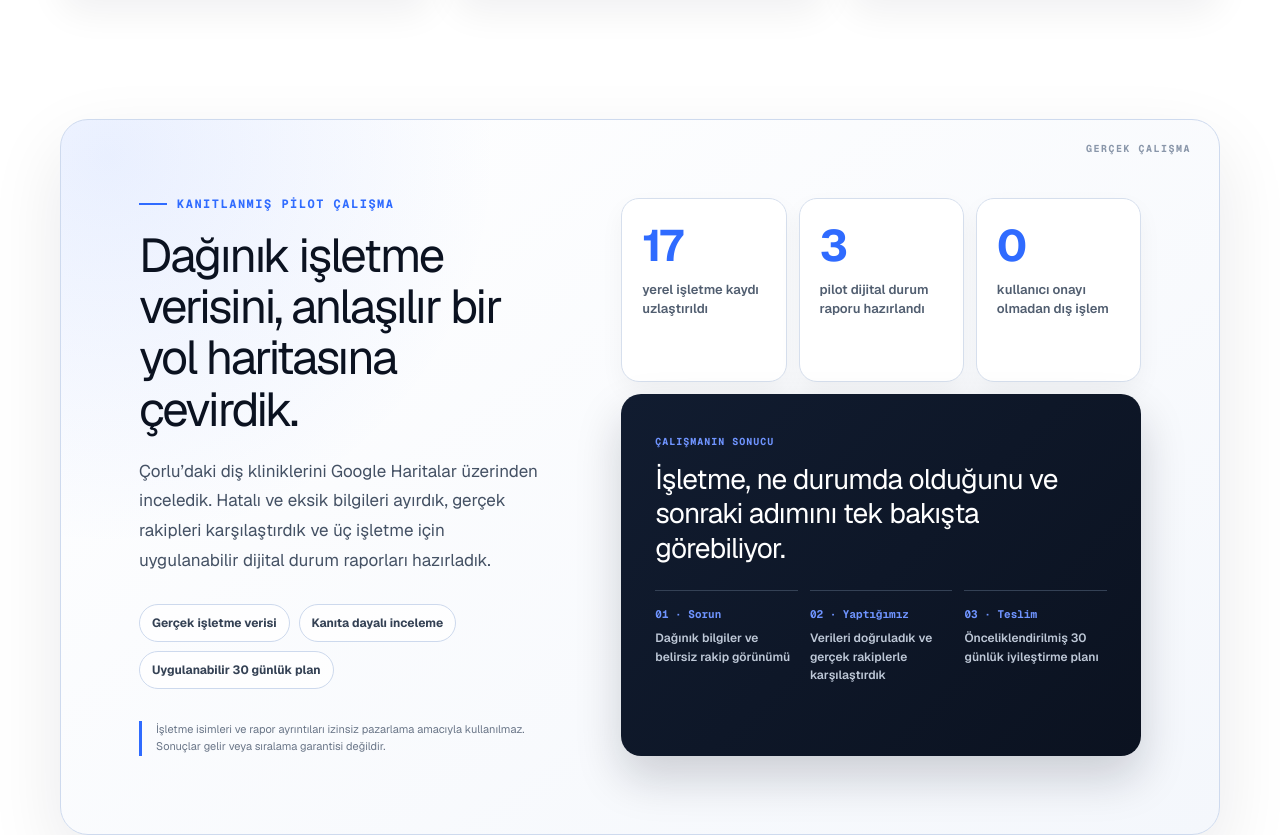
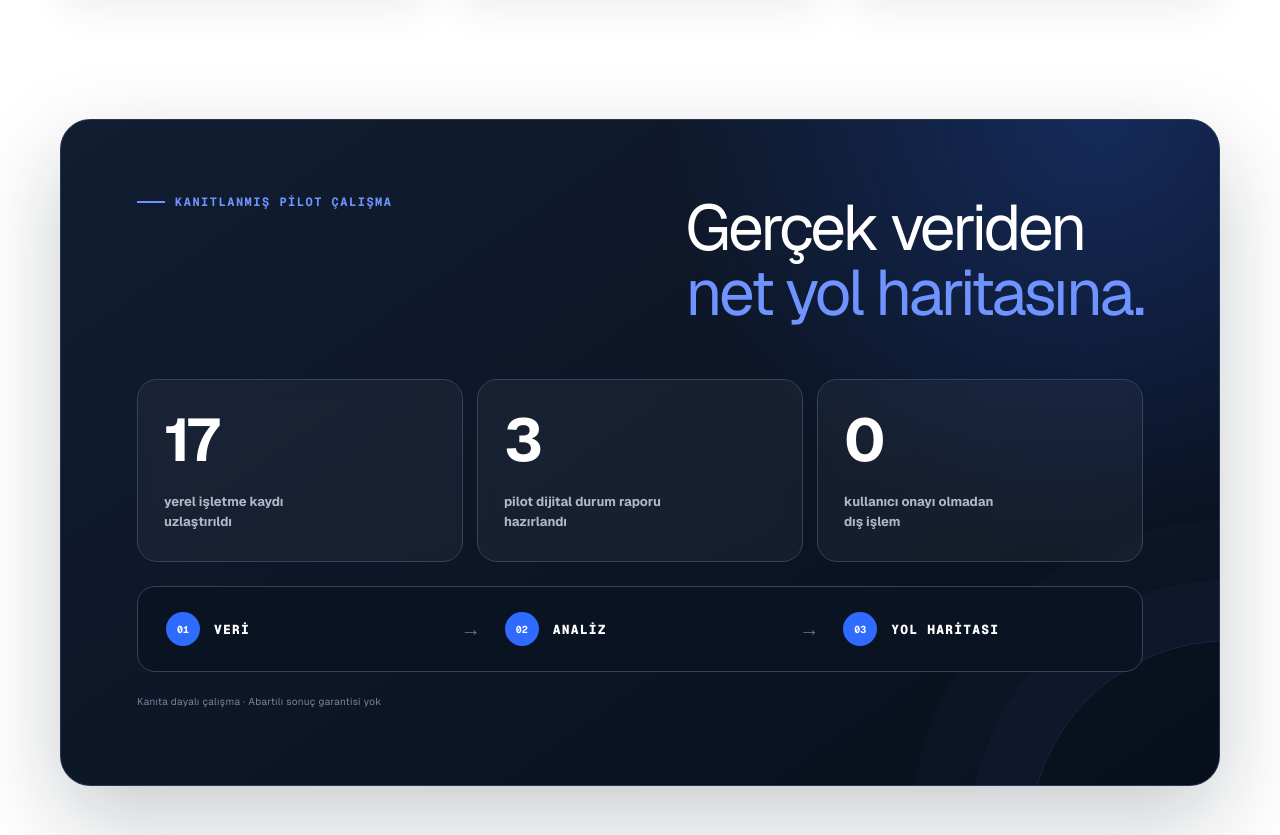
Before and after one commit to umutisbilen35-create/agentaxis-site, a Next.js app: page / in a window 1280 px wide. Shown: the part 1670-2505 px from the top of the page. Built offline with nearby package versions, Linux system fonts and the light colour scheme.

Commit message:
Ornek calismayi sade ve kurumsal yap

```diff
--- a/app/globals.css
+++ b/app/globals.css
@@ -60,17 +60,26 @@ footer { border-top:1px solid var(--line); min-height:130px; display:flex; align
 @media(max-width:850px){.shell{width:min(100% - 30px,680px)}.nav{height:72px}.navCta{display:none}.hero{grid-template-columns:1fr;gap:45px;padding-block:58px}.axisCard{min-height:420px}.proofGrid{grid-template-columns:1fr 1fr;padding-block:32px}.proofGrid p{grid-column:1/-1}.sectionHead{display:block}.serviceGrid{grid-template-columns:1fr}.serviceGrid article{min-height:220px}.serviceGrid h3{margin-top:55px}.pilot{grid-template-columns:1fr;padding:42px 30px;gap:30px}.pilotBadge{width:120px;height:120px}.pilotBadge b{font-size:48px}.pilotSteps{grid-template-columns:1fr 1fr}.report{grid-template-columns:1fr;padding:38px 28px;gap:38px}.finderSection{grid-template-columns:1fr;gap:35px;padding-top:90px}.finderCopy{position:static}.contact{display:block;padding-block:90px}.contact .primary{margin-top:35px}.trustRow{gap:12px}footer{flex-direction:column;align-items:flex-start;justify-content:center;padding-block:30px}h1{letter-spacing:-2.6px}}
 @media(max-width:520px){.heroActions{align-items:flex-start;flex-direction:column}.proofGrid{grid-template-columns:1fr}.proofGrid p{grid-column:auto}.section{padding-block:80px}.axisCard{padding:34px 25px}.axisLine{left:44px}.metric{left:25px;right:25px}.pilotSteps{grid-template-columns:1fr}.goalGrid{grid-template-columns:1fr}.needAssistant{padding:22px 18px}.contact h2{font-size:36px}}
 
-.caseStudy { margin-bottom:120px; padding:78px; border:1px solid #cedaee; border-radius:28px; display:grid; grid-template-columns:.88fr 1.12fr; gap:74px; background:radial-gradient(circle at 4% 5%,rgba(47,107,255,.1),transparent 30%),linear-gradient(145deg,#fff,#f4f7fc); box-shadow:0 28px 75px rgba(11,18,32,.09); position:relative; overflow:hidden; }
-.caseStudy:before { content:"GERÇEK ÇALIŞMA"; position:absolute; top:22px; right:28px; color:#8a97aa; font:700 10px var(--font-geist-mono); letter-spacing:1.5px; }
+.caseStudy { margin-bottom:120px; padding:76px; border:1px solid #263750; border-radius:30px; background:radial-gradient(circle at 90% 0,rgba(47,107,255,.24),transparent 35%),linear-gradient(145deg,#111d31,#080f1c); color:#fff; box-shadow:0 34px 90px rgba(11,18,32,.22); position:relative; overflow:hidden; }
+.caseStudy:before { content:""; position:absolute; width:400px; height:400px; border:1px solid rgba(111,148,255,.16); border-radius:50%; right:-210px; bottom:-255px; box-shadow:0 0 0 60px rgba(111,148,255,.035),0 0 0 120px rgba(111,148,255,.02); }
+.caseTop { display:flex; justify-content:space-between; align-items:start; gap:60px; margin-bottom:54px; position:relative; z-index:1; }
+.caseTop h2 { margin:0; font-size:clamp(42px,5vw,66px); line-height:1.01; letter-spacing:-3px; }
+.caseTop h2 em { color:var(--blue2); font-style:normal; }
 .caseIntro h2,.about h2,.pilotTerms h2 { font-size:clamp(34px,3.7vw,50px); line-height:1.08; letter-spacing:-2.2px; margin:0 0 22px; }
 .caseIntro>p:not(.eyebrow,.caseNote) { color:#445164; font-size:17px; line-height:1.75; }
 .caseTags { display:flex; flex-wrap:wrap; gap:9px; margin:28px 0 32px; }
 .caseTags span { padding:9px 12px; border:1px solid #cdd9ed; border-radius:999px; background:rgba(255,255,255,.78); color:#344154; font-size:12px; font-weight:700; }
 .caseNote { color:#697587; font-size:11px; line-height:1.6; border-left:3px solid var(--blue); padding-left:14px; margin-bottom:0; }
-.outcomeGrid { display:grid; grid-template-columns:repeat(3,1fr); gap:12px; }
-.outcomeGrid>div { min-height:138px; border:1px solid #d6dfed; border-radius:18px; padding:25px 20px; background:#fff; box-shadow:0 10px 24px rgba(11,18,32,.045); }
-.outcomeGrid strong { display:block; color:var(--blue); font-size:44px; line-height:1; margin-bottom:13px; letter-spacing:-1.5px; }
-.outcomeGrid span { display:block; color:#515e70; font-size:13px; line-height:1.45; font-weight:600; }
+.outcomeGrid { display:grid; grid-template-columns:repeat(3,1fr); gap:14px; position:relative; z-index:1; }
+.outcomeGrid>div { min-height:176px; border:1px solid #34445d; border-radius:20px; padding:30px 26px; background:rgba(255,255,255,.045); backdrop-filter:blur(8px); }
+.outcomeGrid strong { display:block; color:#fff; font-size:60px; line-height:1; margin-bottom:22px; letter-spacing:-2.5px; }
+.outcomeGrid span { display:block; max-width:160px; color:#aeb9ca; font-size:13px; line-height:1.5; font-weight:650; }
+.caseFlow { display:grid; grid-template-columns:1fr auto 1fr auto 1fr; align-items:center; gap:24px; margin-top:24px; padding:25px 28px; border:1px solid #34445d; border-radius:18px; background:#0a1322; position:relative; z-index:1; }
+.caseFlow div { display:flex; align-items:center; gap:14px; }
+.caseFlow i { width:34px; height:34px; border-radius:50%; display:grid; place-items:center; background:var(--blue); color:#fff; font:normal 700 10px var(--font-geist-mono); }
+.caseFlow b { font:750 13px var(--font-geist-mono); letter-spacing:1.2px; }
+.caseFlow>span { color:#63738b; font-size:20px; }
+.caseLegal { display:block; margin-top:22px; color:#77869a; font-size:10px; letter-spacing:.35px; position:relative; z-index:1; }
 .outcomeGrid article { grid-column:1/-1; padding:34px; background:linear-gradient(135deg,#111c30,#0b1220); color:#fff; border-radius:20px; box-shadow:0 22px 46px rgba(11,18,32,.18); }
 .outcomeGrid small { color:var(--blue2); font:700 10px var(--font-geist-mono); letter-spacing:1px; }
 .outcomeGrid h3 { margin:10px 0 25px; font-size:clamp(23px,2.2vw,30px); line-height:1.22; letter-spacing:-.8px; }
@@ -99,10 +108,10 @@ footer { border-top:1px solid var(--line); min-height:130px; display:flex; align
   .navLinks>a:not(.navCta){display:none}.navCta{display:block;font-size:12px}
   .caseStudy,.about,.pilotTerms{grid-template-columns:1fr;padding:42px 30px;gap:38px}
   .outcomeGrid{grid-template-columns:1fr 1fr}
-  .caseSteps{grid-template-columns:1fr}
+  .caseTop{display:block}.caseTop h2{margin-top:20px}.caseFlow{grid-template-columns:1fr}.caseFlow>span{transform:rotate(90deg);justify-self:start;margin-left:7px}
   .footerLinks{flex-wrap:wrap}
 }
-@media(max-width:520px){.outcomeGrid{grid-template-columns:1fr}.caseStudy{padding:48px 24px}.caseStudy:before{display:none}.outcomeGrid>div{min-height:120px}.caseIntro>p:not(.eyebrow,.caseNote){font-size:16px}}
+@media(max-width:520px){.outcomeGrid{grid-template-columns:1fr}.caseStudy{padding:48px 24px}.caseStudy:before{display:none}.outcomeGrid>div{min-height:138px}.outcomeGrid strong{font-size:52px}.caseFlow{padding:22px}}
 
 /* Hizmetler: ilk bakışta okunabilen, sonuç odaklı kartlar */
 .serviceGrid { gap:22px; }
--- a/app/page.tsx
+++ b/app/page.tsx
@@ -98,29 +98,21 @@ export default function Home() {
       </section>
 
       <section className="caseStudy shell" id="ornek">
-        <div className="caseIntro">
-          <p className="eyebrow"><span /> Kanıtlanmış pilot çalışma</p>
-          <h2>Dağınık işletme verisini, anlaşılır bir yol haritasına çevirdik.</h2>
-          <p>Çorlu’daki diş kliniklerini Google Haritalar üzerinden inceledik. Hatalı ve eksik bilgileri ayırdık, gerçek rakipleri karşılaştırdık ve üç işletme için uygulanabilir dijital durum raporları hazırladık.</p>
-          <div className="caseTags" aria-label="Pilot çalışma özellikleri">
-            <span>Gerçek işletme verisi</span>
-            <span>Kanıta dayalı inceleme</span>
-            <span>Uygulanabilir 30 günlük plan</span>
-          </div>
-          <p className="caseNote">İşletme isimleri ve rapor ayrıntıları izinsiz pazarlama amacıyla kullanılmaz. Sonuçlar gelir veya sıralama garantisi değildir.</p>
+        <div className="caseTop">
+          <p className="eyebrow light"><span /> Kanıtlanmış pilot çalışma</p>
+          <h2>Gerçek veriden<br /><em>net yol haritasına.</em></h2>
         </div>
-        <div className="outcomeGrid">
+        <div className="outcomeGrid" aria-label="Pilot çalışma sonuçları">
           {outcomes.map((item) => <div key={item.value + item.label}><strong>{item.value}</strong><span>{item.label}</span></div>)}
-          <article className="caseResult">
-            <small>ÇALIŞMANIN SONUCU</small>
-            <h3>İşletme, ne durumda olduğunu ve sonraki adımını tek bakışta görebiliyor.</h3>
-            <div className="caseSteps">
-              <p><b>01 · Sorun</b><span>Dağınık bilgiler ve belirsiz rakip görünümü</span></p>
-              <p><b>02 · Yaptığımız</b><span>Verileri doğruladık ve gerçek rakiplerle karşılaştırdık</span></p>
-              <p><b>03 · Teslim</b><span>Önceliklendirilmiş 30 günlük iyileştirme planı</span></p>
-            </div>
-          </article>
         </div>
+        <div className="caseFlow" aria-label="Çalışma akışı">
+          <div><i>01</i><b>VERİ</b></div>
+          <span aria-hidden="true">→</span>
+          <div><i>02</i><b>ANALİZ</b></div>
+          <span aria-hidden="true">→</span>
+          <div><i>03</i><b>YOL HARİTASI</b></div>
+        </div>
+        <small className="caseLegal">Kanıta dayalı çalışma · Abartılı sonuç garantisi yok</small>
       </section>
 
       <section className="pilot shell" id="pilot">
```
